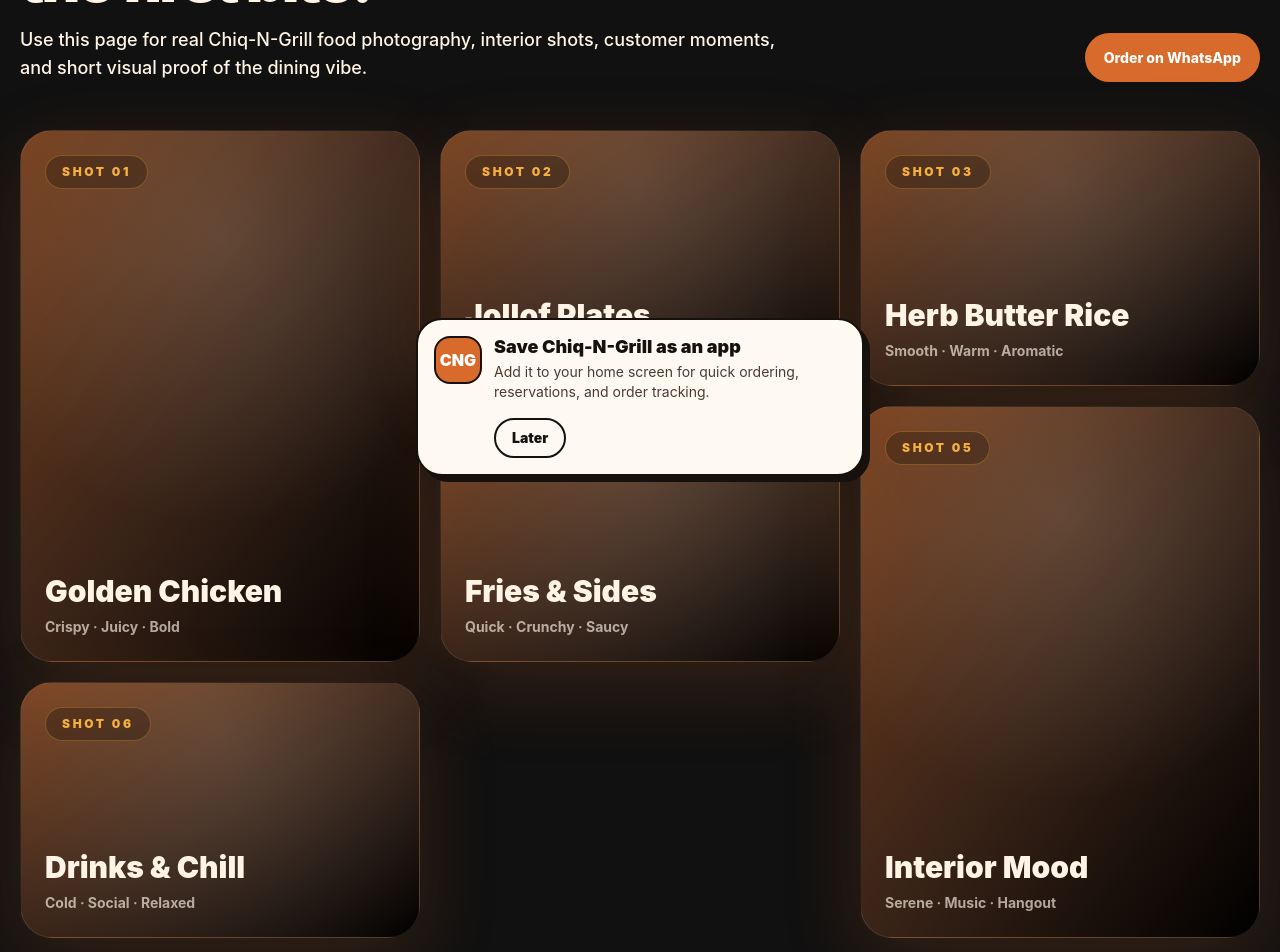
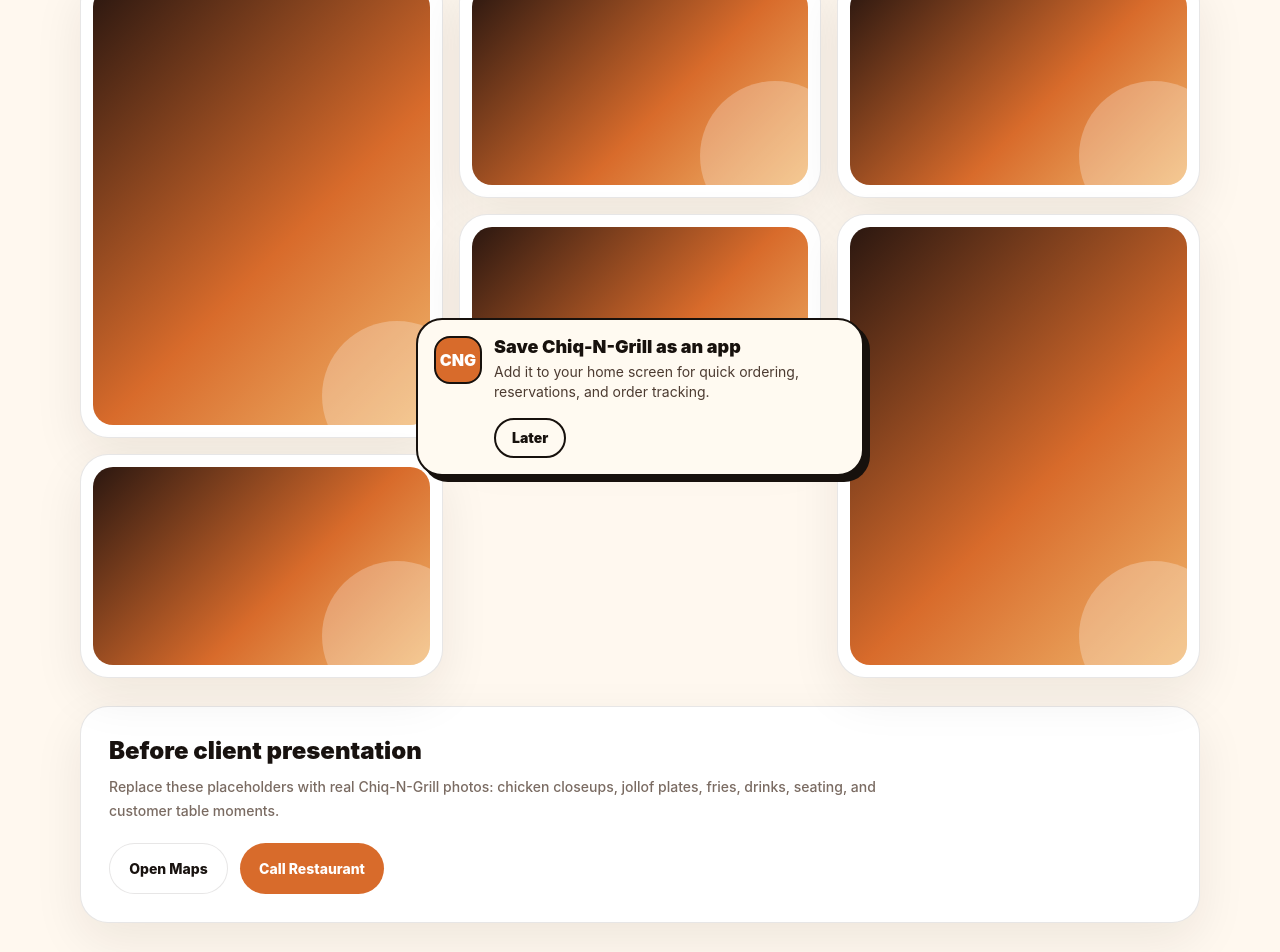
Before and after one commit to hAck404-lab101/chiqngrill, a Next.js app: page /gallery in a window 1280 px wide. Shown: the part 300-1252 px from the top of the page. Built offline with nearby package versions, Linux system fonts and the light colour scheme.

Commit message:
design: align gallery page with homepage UI

```diff
--- a/app/gallery/page.tsx
+++ b/app/gallery/page.tsx
@@ -4,54 +4,50 @@
 import { restaurant } from "@/lib/restaurant-data";
 
 const galleryItems = [
-  { title: "Golden Chicken", mood: "Crispy · Juicy · Bold", size: "md:row-span-2" },
-  { title: "Jollof Plates", mood: "Comfort · Rich · Accra", size: "" },
-  { title: "Herb Butter Rice", mood: "Smooth · Warm · Aromatic", size: "" },
-  { title: "Fries & Sides", mood: "Quick · Crunchy · Saucy", size: "" },
-  { title: "Interior Mood", mood: "Serene · Music · Hangout", size: "md:row-span-2" },
-  { title: "Drinks & Chill", mood: "Cold · Social · Relaxed", size: "" }
+  { title: "Golden Chicken", mood: "Crispy · Juicy · Bold", tall: true },
+  { title: "Jollof Plates", mood: "Comfort · Rich · Accra" },
+  { title: "Herb Butter Rice", mood: "Smooth · Warm" },
+  { title: "Fries & Sides", mood: "Quick · Crunchy" },
+  { title: "Interior Mood", mood: "Serene · Music", tall: true },
+  { title: "Drinks & Chill", mood: "Cold · Relaxed" }
 ];
 
 export default function GalleryPage() {
   return (
-    <main className="min-h-screen bg-charcoal text-cream">
-      <div className="noise-overlay" />
+    <main className="app-page">
       <AppHeader />
 
-      <section className="mx-auto max-w-7xl px-5 py-16 md:py-24">
-        <div className="flex flex-col justify-between gap-8 md:flex-row md:items-end">
+      <section className="app-container py-8 md:py-12">
+        <div className="grid gap-5 md:grid-cols-[1fr_auto] md:items-end">
           <SectionHeading
-            eyebrow="Food gallery"
-            title="The grill should sell before the first bite."
-            description="Use this page for real Chiq-N-Grill food photography, interior shots, customer moments, and short visual proof of the dining vibe."
+            eyebrow="Gallery"
+            title="See the food and vibe"
+            description="A simple visual space for food photos, interior shots, drinks, and table moments."
           />
-          <CTAButton href={restaurant.whatsappUrl} variant="flame" external>
-            Order on WhatsApp
-          </CTAButton>
+          <CTAButton href="/menu" variant="flame">Order Food</CTAButton>
         </div>
 
-        <div className="mt-12 grid auto-rows-[16rem] gap-5 md:grid-cols-3">
-          {galleryItems.map((item, index) => (
-            <article key={item.title} className={`group relative overflow-hidden rounded-[2rem] border border-white/10 bg-gradient-to-br from-flame/50 via-smoke to-black p-6 shadow-warm ${item.size}`}>
-              <div className="absolute inset-0 bg-[radial-gradient(circle_at_50%_20%,rgba(255,244,230,0.2),transparent_18rem)] opacity-70 transition group-hover:scale-110" />
-              <div className="relative z-10 flex h-full flex-col justify-between">
-                <span className="w-fit rounded-full border border-gold/30 bg-black/25 px-4 py-2 text-xs font-black uppercase tracking-[0.22em] text-gold">
-                  Shot {String(index + 1).padStart(2, "0")}
-                </span>
-                <div>
-                  <h2 className="text-3xl font-black">{item.title}</h2>
-                  <p className="mt-2 text-sm font-bold text-cream/65">{item.mood}</p>
-                </div>
+        <div className="mt-7 grid auto-rows-[14rem] gap-4 md:grid-cols-3">
+          {galleryItems.map((item) => (
+            <article key={item.title} className={`surface overflow-hidden p-3 ${item.tall ? "md:row-span-2" : ""}`}>
+              <div className="food-tile h-full min-h-full" />
+              <div className="px-1 pt-4">
+                <h2 className="text-xl font-black">{item.title}</h2>
+                <p className="mt-1 text-sm font-semibold text-[var(--muted)]">{item.mood}</p>
               </div>
             </article>
           ))}
         </div>
 
-        <div className="mt-12 rounded-[2rem] border border-white/10 bg-white/[0.04] p-6 md:p-8">
-          <h2 className="text-2xl font-black">Photo direction before launch</h2>
-          <p className="mt-3 max-w-4xl leading-8 text-cream/65">
-            Replace these visual placeholders with real restaurant images: close-up chicken texture, plated jollof, herb butter rice, fries, drinks, seating setup, and customer table moments. This is what will make the website feel custom and not AI-generated.
+        <div className="surface mt-7 p-5 md:p-7">
+          <h2 className="text-2xl font-black">Before client presentation</h2>
+          <p className="mt-2 max-w-3xl text-sm font-medium leading-6 text-[var(--muted)]">
+            Replace these placeholders with real Chiq-N-Grill photos: chicken closeups, jollof plates, fries, drinks, seating, and customer table moments.
           </p>
+          <div className="mt-5 grid gap-3 sm:flex">
+            <CTAButton href={restaurant.mapsUrl} variant="outline" external>Open Maps</CTAButton>
+            <CTAButton href={restaurant.phoneHref} variant="flame">Call Restaurant</CTAButton>
+          </div>
         </div>
       </section>
     </main>
```
